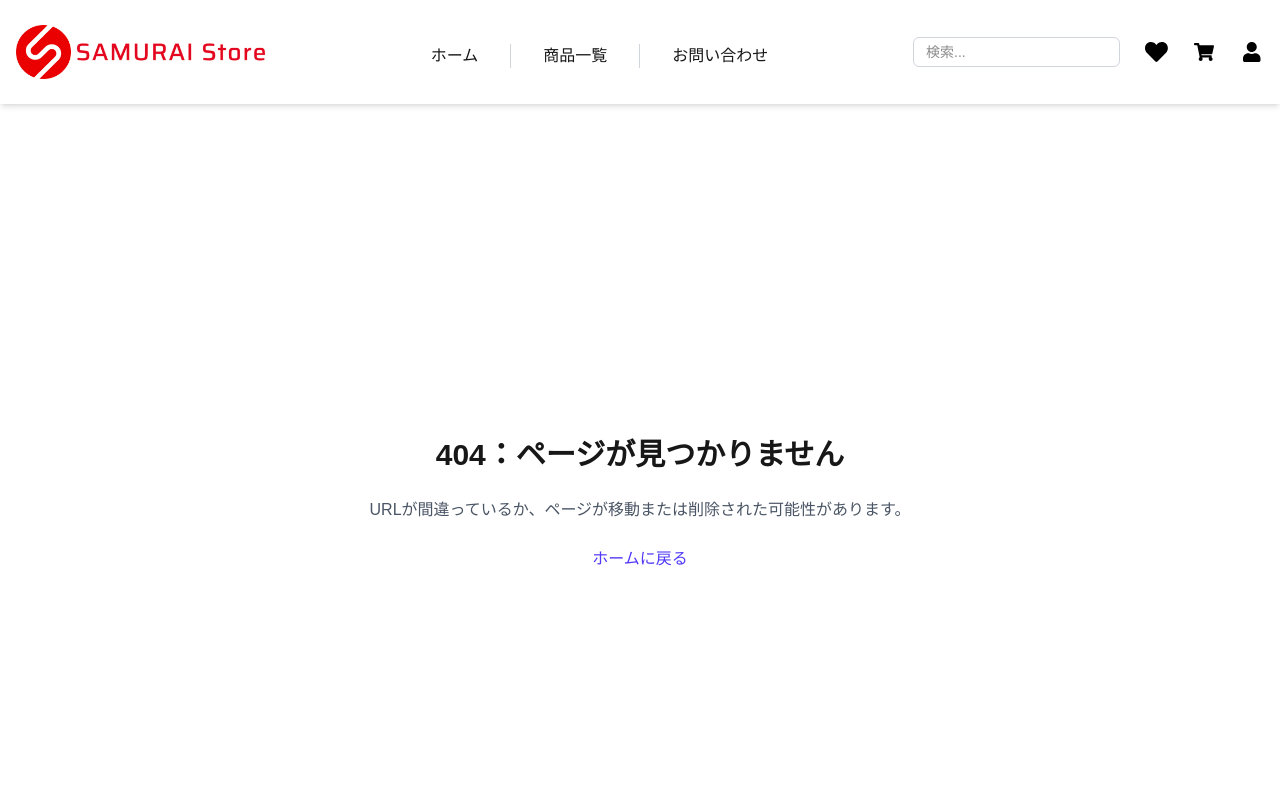
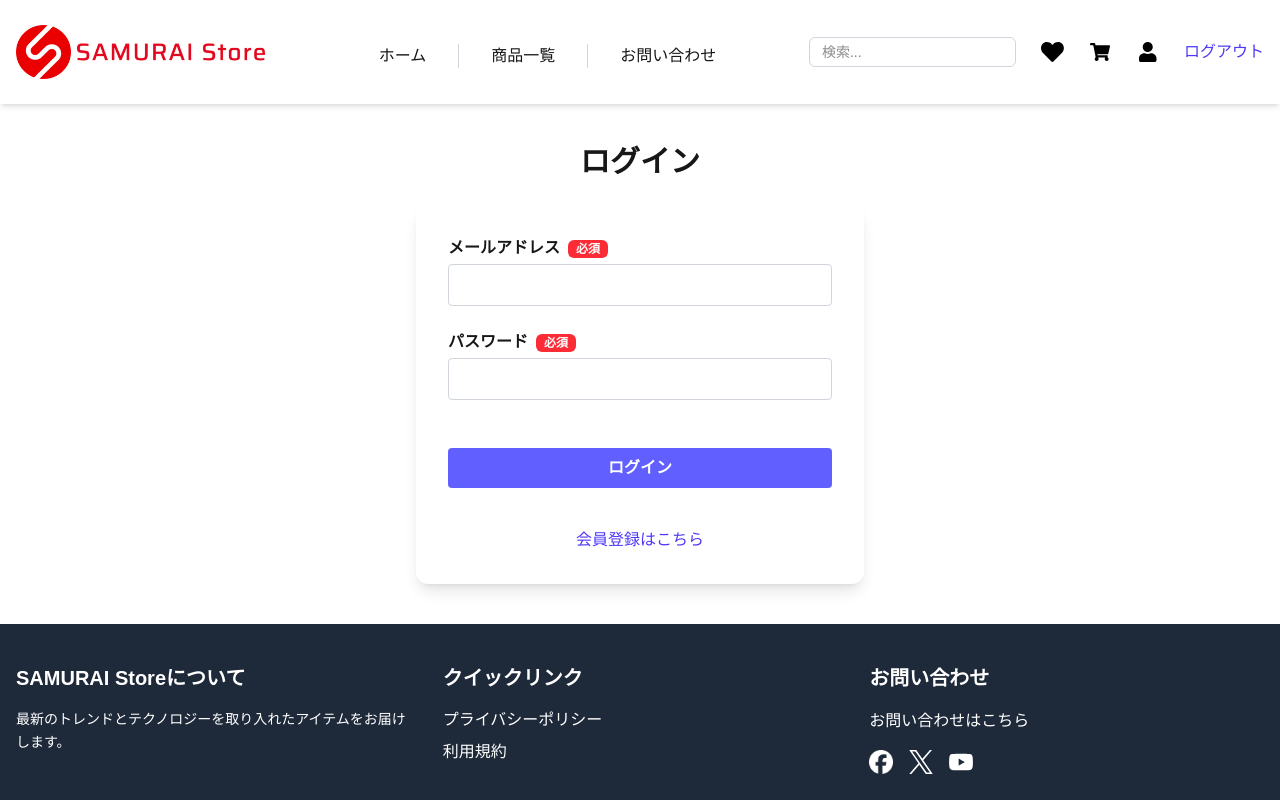
Before and after one commit to chikayamamoto/samurai-store, a Next.js app: page /login in a window 1280 px wide. Before the commit this address had no page. Shown: the top 800 px of the page. Built offline with nearby package versions, Linux system fonts and the light colour scheme.

Commit message:
feat: 17章 ログイン機能追加

```diff
--- a/package.json
+++ b/package.json
@@ -10,6 +10,7 @@
   },
   "dependencies": {
     "bcrypt": "^6.0.0",
+    "jose": "^6.2.12",
     "mysql2": "^3.24.4",
     "next": "16.3.5",
     "react": "19.2.8",
--- /dev/null
+++ b/src/app/api/auth/login/route.ts
@@ -0,0 +1,65 @@
+import { NextRequest, NextResponse } from 'next/server';
+import bcrypt from 'bcrypt';
+import { executeQuery } from '@/lib/db';
+import { generateToken } from '@/lib/jwt';
+
+// JWTのクッキー名
+const JWT_COOKIE = 'authToken';
+
+// ログイン処理
+export async function POST(request: NextRequest) {
+  try {
+    // リクエストボディからメールアドレスとパスワードを取得
+    const { email, password } = await request.json();
+
+    // 未入力チェック
+    if (!email?.trim() || !password?.trim()) {
+      return NextResponse.json({ message: 'メールアドレスとパスワードを入力してください。' }, { status: 400 });
+    }
+
+    // 入力されたメールアドレスに一致するユーザーを検索
+    const users = await executeQuery<{ id: number; name: string; email: string; password: string; is_admin: boolean }>(
+      'SELECT * FROM users WHERE email = ? AND enabled = TRUE',
+      [email]
+    );
+
+    const user = users[0];
+    if (!user) { // 該当ユーザーが存在しない
+      return NextResponse.json({ message: 'メールアドレスまたはパスワードが違います。' }, { status: 401 });
+    }
+
+    // パスワード比較
+    const passwordMatch = await bcrypt.compare(password, user.password);
+    if (!passwordMatch) {
+      return NextResponse.json({ message: 'メールアドレスまたはパスワードが違います。' }, { status: 401 });
+    }
+
+    // 認証成功
+    // トークンを生成（使いたいユーザー情報をペイロードに含める）
+    const token = await generateToken({
+      userId: user.id,
+      name: user.name,
+      email: user.email,
+      isAdmin: user.is_admin
+    });
+
+    const response = NextResponse.json({ message: 'ログイン成功' });
+    // レスポンスのクッキー設定
+    response.cookies.set({
+      name: JWT_COOKIE,
+      value: token,
+      httpOnly: true, // JavaScriptからのアクセスを禁止（XSS対策）
+      // secureは本番環境のみtrueにする
+      secure: process.env.NODE_ENV === 'production', // 暗号化されたHTTPSでのみ送信（盗聴リスク低減）
+      sameSite: 'strict', // 別サイトからのリクエスト時にクッキーを送信しない（CSRF対策）
+      // maxAgeは秒単位
+      maxAge: 60 * 60, // 有効期限（1時間）
+      path: '/', // 全てのパスでクッキーを利用可能にする
+    });
+
+    return response; // クッキーを設定したレスポンスを返す
+  } catch (error) {
+    console.error('ログインAPIエラー：', error);
+    return NextResponse.json({ message: 'サーバーエラーが発生しました。' }, { status: 500 });
+  }
+}
--- /dev/null
+++ b/src/app/api/auth/logout/route.ts
@@ -0,0 +1,25 @@
+import { NextResponse } from 'next/server';
+
+// JWTのクッキー名
+const JWT_COOKIE = 'authToken';
+
+// ログアウト処理
+export async function POST() {
+  try {
+    // トップページへリダイレクト
+    const response = NextResponse.redirect(
+      new URL('/?logged-out=1', process.env.BASE_URL)
+    );
+
+    // クッキーを削除
+    response.cookies.delete({
+      name: JWT_COOKIE,
+      path: '/', // ログイン時に設定したパスと一致させる
+    });
+
+    return response;
+  } catch (error) {
+    console.error('ログアウトAPIエラー：', error);
+    return NextResponse.json({ message: 'サーバーエラーが発生しました。' }, { status: 500 });
+  }
+}
--- /dev/null
+++ b/src/app/login/page.tsx
@@ -0,0 +1,86 @@
+'use client'; // クライアント（ブラウザ）側で動作
+
+import { useState } from 'react';
+import { useRouter } from 'next/navigation';
+import Link from 'next/link'; // 会員登録ページへのリンク用
+
+// ログインページ
+export default function LoginPage() {
+  const router = useRouter();
+  const [errorMessage, setErrorMessage] = useState(''); // エラーメッセージ
+
+  // フォーム送信時のイベントハンドラ
+  const handleSubmit = async (e: React.SubmitEvent<HTMLFormElement>) => {
+    e.preventDefault(); // デフォルトの送信動作をキャンセル
+    setErrorMessage(''); // 送信前にエラーをクリア
+
+    const formData = new FormData(e.currentTarget);
+    const email = formData.get('email') as string;
+    const password = formData.get('password') as string;
+
+    // 入力データのバリデーション
+    if (!email?.trim() || !password?.trim()) {
+      setErrorMessage('メールアドレスとパスワードを入力してください。');
+      return;
+    }
+
+    try { // ログインAPIにPOSTリクエストを送信
+      const res = await fetch('/api/auth/login', {
+        method: 'POST',
+        body: JSON.stringify({ email, password }),
+        headers: { 'Content-Type': 'application/json' }
+      });
+
+      if (res.ok) { // ログイン成功時はトップページへ遷移
+        router.push('/?logged-in=1'); // ログイン成功をクエリパラメータで通知
+        router.refresh(); // ヘッダー更新のためWebページを再読み込み
+      } else { // ログイン失敗時はエラー情報を表示
+        const data = await res.json();
+        setErrorMessage(data.message || 'ログインに失敗しました。');
+      }
+    } catch {
+      setErrorMessage('通信エラーが発生しました。');
+    }
+  };
+
+  // 入力欄の共通スタイル
+  const inputStyle = 'w-full border border-gray-300 px-3 py-2 rounded-sm focus:ring-2 focus:ring-indigo-500';
+  // ラベルの共通スタイル
+  const labelStyle = "block font-bold mb-1";
+  // バッジの共通スタイル
+  const badgeStyle = "ml-2 px-2 py-0.5 bg-red-500 text-white text-xs font-semibold rounded-md";
+
+  return (
+    <main className="max-w-md mx-auto py-10">
+      <h1 className="text-center mb-6">ログイン</h1>
+      {errorMessage && (
+        <p className="text-red-600 text-center mb-4">{errorMessage}</p>
+      )}
+      <form onSubmit={handleSubmit} className="w-full space-y-6 p-8 bg-white shadow-lg rounded-xl">
+        <label className={labelStyle} htmlFor="email">
+          メールアドレス<span className={badgeStyle}>必須</span>
+        </label>
+        <input type="email" id="email" name="email" required
+          className={inputStyle}
+        />
+
+        <label className={labelStyle} htmlFor="password">
+          パスワード<span className={badgeStyle}>必須</span>
+        </label>
+        <input type="password" id="password" name="password" required
+          className={inputStyle}
+        />
+
+        <button type="submit" className="w-full mt-6 bg-indigo-500 hover:bg-indigo-600 text-white py-2 rounded-sm font-semibold">
+          ログイン
+        </button>
+
+        <div className="text-center mt-4">
+          <Link href="/register" className="text-indigo-600 hover:underline">
+            会員登録はこちら
+          </Link>
+        </div>
+      </form>
+    </main>
+  );
+}
--- a/src/app/page.tsx
+++ b/src/app/page.tsx
@@ -29,12 +29,16 @@ export default function Home() {
       .catch(err => console.error('商品データの取得に失敗しました。', err)); // エラー時の処理
   }, []);
   const searchParams = useSearchParams();
-  const isRegistered = searchParams.get('registered');
+  const message =
+    searchParams.get('registered') ? '会員登録が完了しました。' :
+    searchParams.get('logged-in') ? 'ログインしました。' :
+    searchParams.get('logged-out') ? 'ログアウトしました。' :
+    null;
   return (
     <div className="min-h-screen font-[family-name:var(--font-geist-sans)]">
-      {isRegistered && (
+      {message && (
         <div className="bg-green-100 text-green-800 p-3 text-center shadow-md">
-          会員登録が完了しました。
+          {message}
         </div>
       )}
 
--- a/src/components/Header.tsx
+++ b/src/components/Header.tsx
@@ -49,6 +49,11 @@ export default function Header() {
                     <Link href="/account">
                         <Image src="/icons/account-icon.svg" alt="Account" width={24} height={24} className="w-6 h-6" />
                     </Link>
+                    <form method="POST" action="/api/auth/logout">
+                        <button type="submit" className="text-indigo-600 hover:underline">
+                            ログアウト
+                        </button>
+                    </form>
                 </div>
             </div>
         </header>
--- /dev/null
+++ b/src/lib/jwt.ts
@@ -0,0 +1,26 @@
+import { SignJWT, jwtVerify, type JWTPayload } from 'jose';
+
+// 環境変数から秘密鍵を取得（存在しない場合はエラーにする）
+const SECRET_KEY = process.env.JWT_SECRET;
+if (!SECRET_KEY) throw new Error('環境変数JWT_SECRETが設定されていません。');
+const secret = new TextEncoder().encode(SECRET_KEY);
+
+// トークンを生成する関数
+export function generateToken(payload: JWTPayload): Promise<string> {
+  return new SignJWT(payload)
+    .setProtectedHeader({ alg: 'HS256' })
+    .setIssuedAt()
+    .setExpirationTime('1h')
+    .sign(secret);
+}
+
+// トークンを検証する関数（失敗した場合はnullを返す）
+export async function verifyToken(token: string): Promise<JWTPayload | null> {
+  try {
+    const { payload } = await jwtVerify(token, secret, { algorithms: ['HS256'] });
+    return payload;
+  } catch (err) {
+    console.error('jwtVerify失敗：', err);
+    return null;
+  }
+}
```
Also changed, not shown: 1 other file (tests, documents, lock files or other folders).
